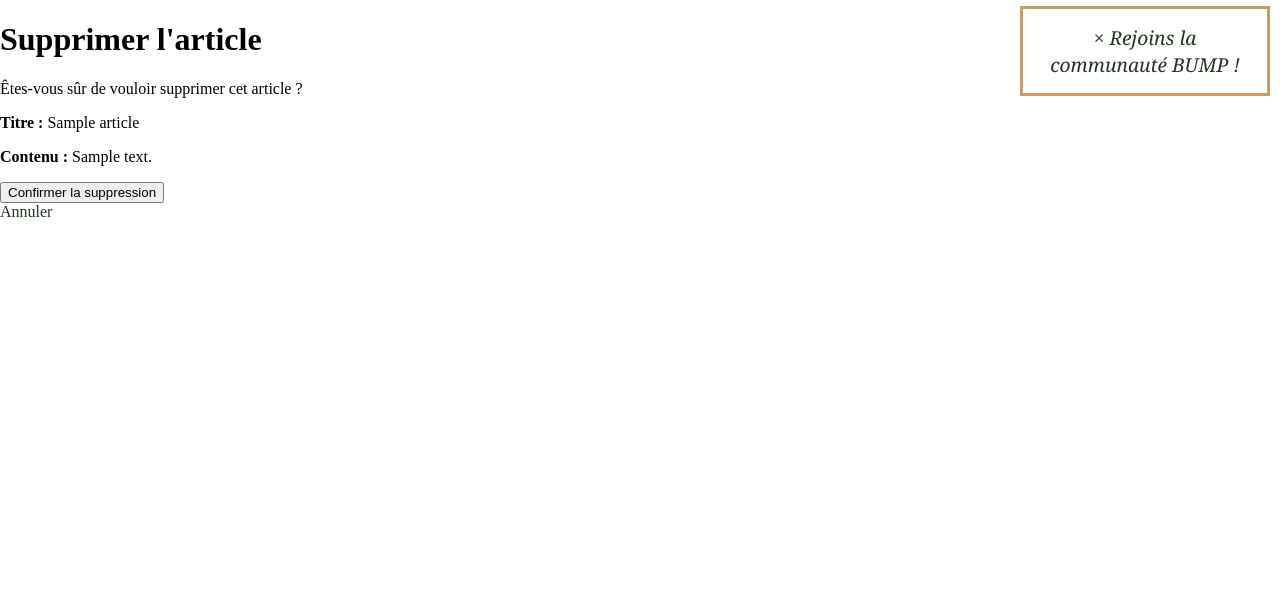
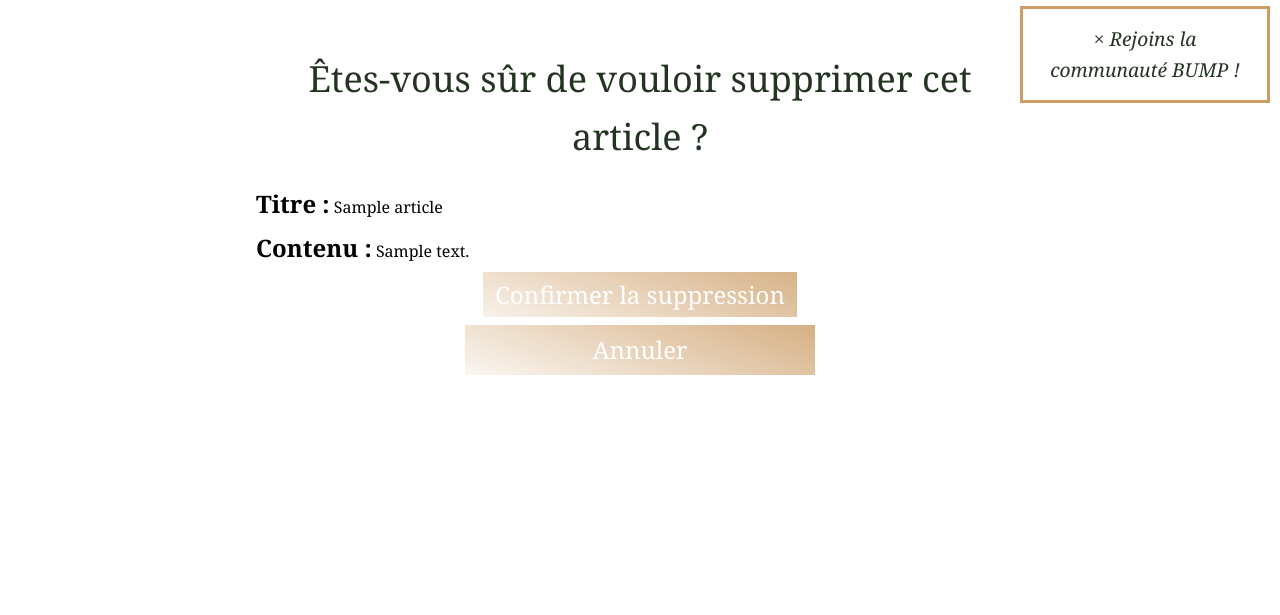
Before and after one commit to WildCodeSchool-2023-09/2023-09-PHP-Bordeaux-P2-Blog, a PHP site: the page made by src/View/Article/delete.html.twig in a window 1280 px wide. Shown: the part 104-719 px from the top of the page. Run offline with PHP 8.4, Linux system fonts and the light colour scheme; the template is opened without the code that fills it: most values are stand-ins (such as "Sample title", 1, 10 or a date in 2020); some libraries are stand-ins or nearby versions.

Commit message:
delete css

```diff
--- a/src/View/Article/delete.html.twig
+++ b/src/View/Article/delete.html.twig
@@ -1,11 +1,23 @@
-{% extends 'layout.html.twig' %} {% block title %}Supprimer un article{%
-endblock %} {% block content %}
-<h1>Supprimer l'article</h1>
-<p>Êtes-vous sûr de vouloir supprimer cet article ?</p>
-<p><strong>Titre :</strong> {{ article.title }}</p>
-<p><strong>Contenu :</strong> {{ article.content | raw }}</p>
-<form method="post">
-    <button type="submit">Confirmer la suppression</button>
-</form>
-<a href="/profil">Annuler</a>
+{% extends 'layout.html.twig' %}
+
+{% block title %}
+    Supprimer un article
 {% endblock %}
+
+{% block stylesheet %}
+    <link rel="stylesheet" href="/assets/css/delete.css">
+{% endblock %}
+
+{% block content %}
+    <div class="container">
+        <p class="titre">Êtes-vous sûr de vouloir supprimer cet article ?</p>
+        <label><strong>Titre :</strong> {{ article.title }}</label>
+        <label><strong>Contenu :</strong> {{ article.content | raw }}</label>
+        <form method="post">
+            <button class="submit" type="submit">Confirmer la suppression</button>
+            <div class='div-text-center'>
+                <a href="/profil" class="submit">Annuler</a>
+            </div>
+        </form>
+    </div>
+{% endblock %}
```
Also changed, not shown: public/assets/css/delete.css (added).
